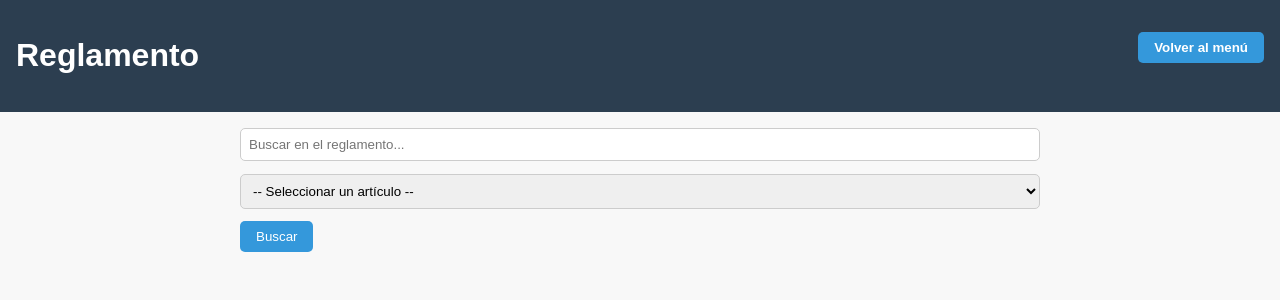
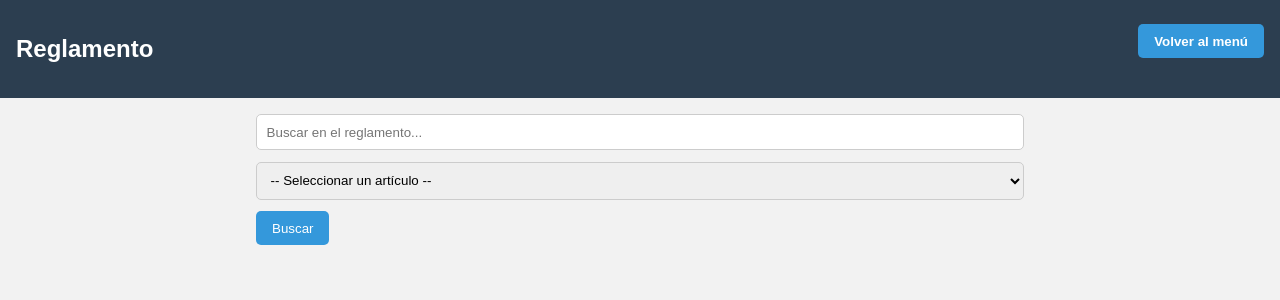
Before and after one commit to fran-2025-bd/forms, a Flask app: template templates/reglamento.html in a window 1280 px wide. Shown: the top 300 px of the page. Run offline with Flask 3, Linux system fonts and the light colour scheme; the template is opened without the code that fills it, so the values that code supplies are empty.

Commit message:
Update reglamento.html

```diff
--- a/templates/reglamento.html
+++ b/templates/reglamento.html
@@ -4,33 +4,42 @@
     <meta charset="UTF-8">
     <meta name="viewport" content="width=device-width, initial-scale=1.0">
     <title>Reglamento</title>
-    <style>
+ <style>
+    * {
+        box-sizing: border-box;
+    }
+
     body {
         font-family: Arial, sans-serif;
         margin: 0;
         padding: 0;
-        background-color: #f8f8f8;
+        background-color: #f2f2f2;
     }
 
     header {
         background-color: #2c3e50;
         color: white;
         padding: 1rem;
-        text-align: center;
         display: flex;
-        flex-direction: column;
+        justify-content: space-between;
         align-items: center;
-        gap: 1rem;
+        flex-wrap: wrap;
+    }
+
+    header h1 {
+        margin: 0;
+        font-size: 1.5rem;
     }
 
     .volver {
         background: white;
         color: #2c3e50;
         border: none;
-        padding: 0.5rem 1rem;
+        padding: 0.4rem 0.8rem;
         border-radius: 5px;
+        font-weight: bold;
         cursor: pointer;
-        font-weight: bold;
+        margin-top: 0.5rem;
     }
 
     .container {
@@ -40,26 +49,27 @@
     }
 
     form {
-        margin-bottom: 1rem;
+        display: flex;
+        flex-direction: column;
+        gap: 0.7rem;
+        margin-bottom: 1.5rem;
     }
 
     input[type="text"], select {
         width: 100%;
-        padding: 0.5rem;
-        margin-bottom: 0.8rem;
+        padding: 0.6rem;
         border: 1px solid #ccc;
         border-radius: 5px;
-        box-sizing: border-box;
     }
 
     button[type="submit"] {
-        padding: 0.5rem 1rem;
         background-color: #3498db;
         color: white;
         border: none;
+        padding: 0.6rem 1rem;
         border-radius: 5px;
         cursor: pointer;
-        width: 100%;
+        align-self: flex-start;
     }
 
     .articulo {
@@ -74,21 +84,23 @@
         margin-top: 0;
     }
 
-    @media (min-width: 768px) {
+    @media (max-width: 600px) {
         header {
-            flex-direction: row;
-            justify-content: space-between;
+            flex-direction: column;
+            align-items: flex-start;
         }
 
         .volver {
-            width: auto;
+            align-self: flex-end;
+            margin-top: 0.8rem;
         }
 
-        button[type="submit"] {
-            width: auto;
+        header h1 {
+            font-size: 1.3rem;
         }
     }
 </style>
+
 
 </head>
 <body>
```
